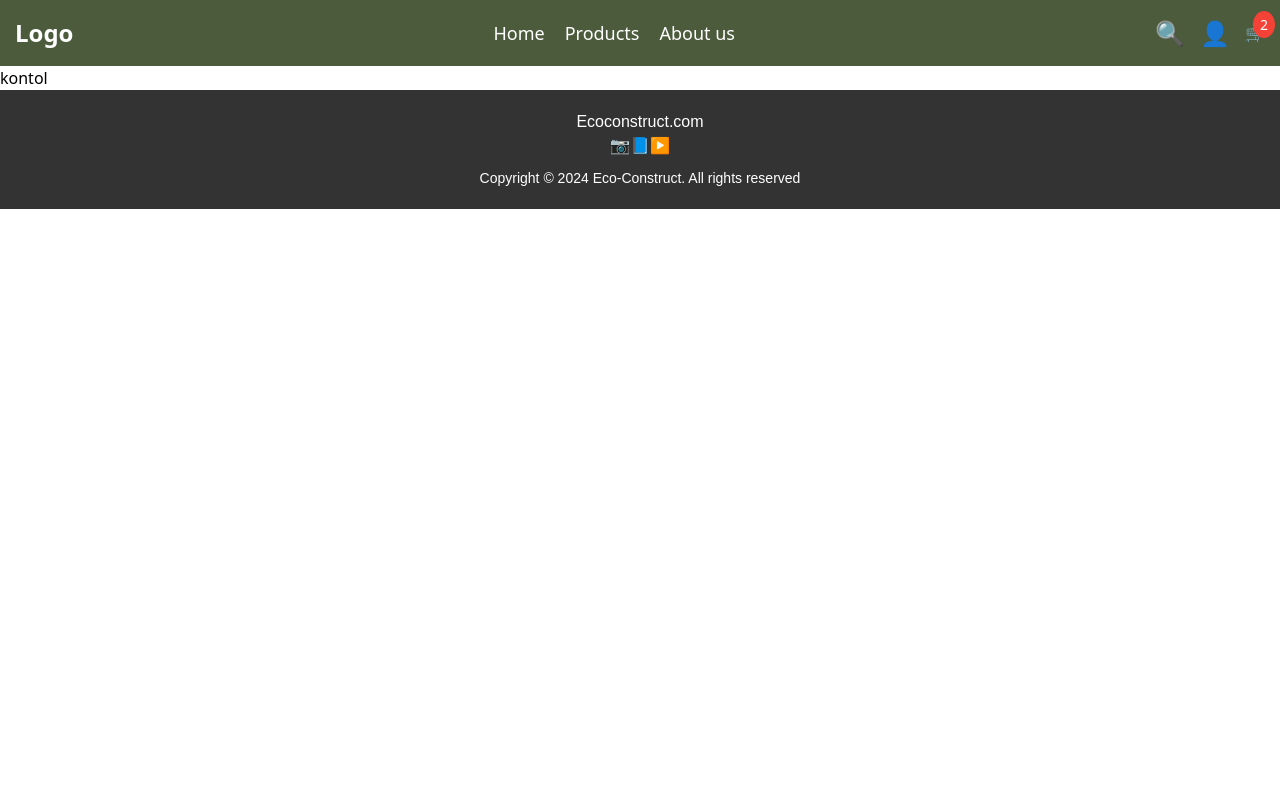
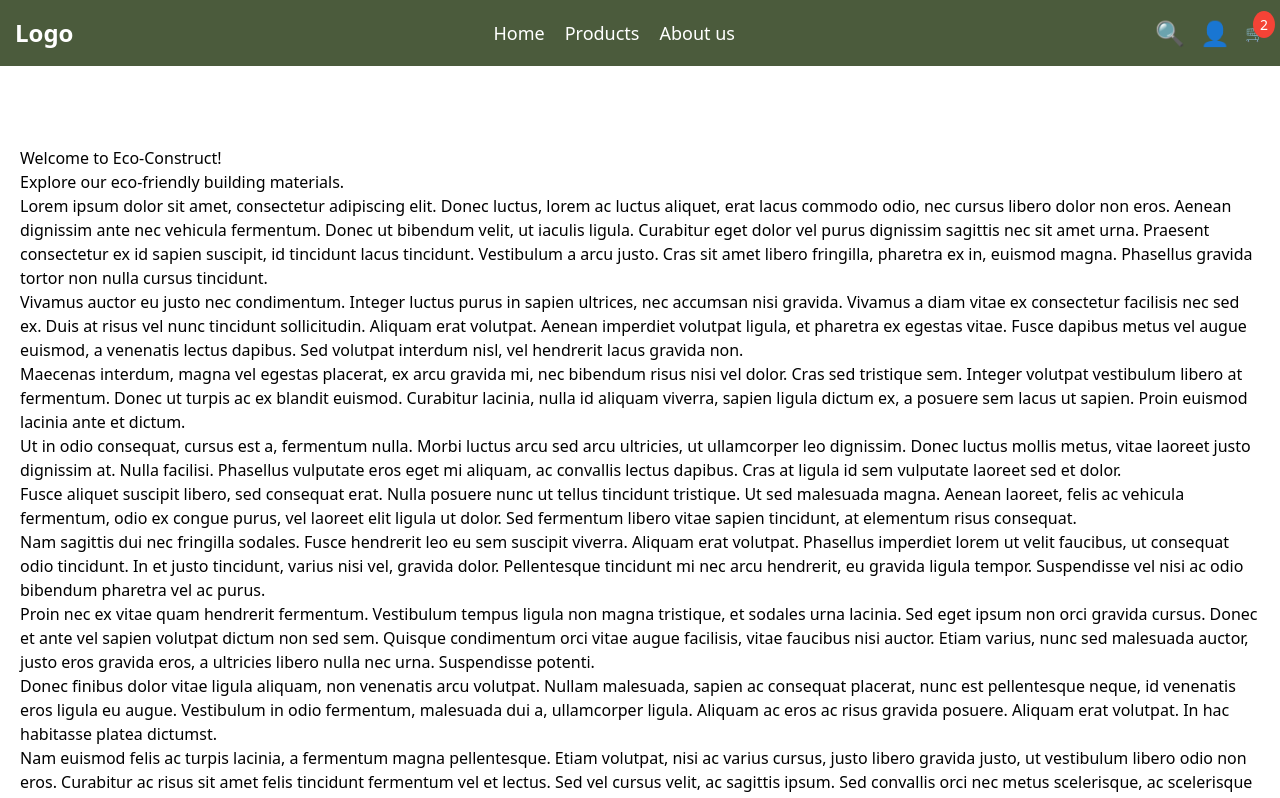
Before and after one commit to kevin-naufal/ekokont_6, a React (Vite) app in the folder EcoConstructProject/: page / in a window 1280 px wide. Shown: the top 798 px of the page. Built offline with nearby package versions, Linux system fonts and the light colour scheme.

Commit message:
HomePage update

```diff
--- a/EcoConstructProject/src/App.jsx
+++ b/EcoConstructProject/src/App.jsx
@@ -4,23 +4,15 @@ import './App.css';
 import Login from './components/Login';
 import Signup from './components/Signup';
 import HomePage from './components/HomePage';
-import Header from './components/Header';
-import Footer from './components/Footer';
 
 function App() {
   return (
     <Router>
-      {/* Header placed outside Routes to ensure it's visible on all pages */}
-      <Header />
-      <div className="min-h-screen bg-gray-100">
         <Routes>
           <Route path="/" element={<HomePage />} />
           <Route path="/login" element={<Login />} />
           <Route path="/signup" element={<Signup />} />
         </Routes>
-      </div>
-      {/* Footer placed outside of Routes to always be visible at the bottom */}
-      <Footer />
     </Router>
   );
 }
--- a/EcoConstructProject/src/components/HomePage.jsx
+++ b/EcoConstructProject/src/components/HomePage.jsx
@@ -1,9 +1,65 @@
 import React from 'react';
+import Header from './Header'; // Import Header
+import Footer from './Footer'; // Import Footer
 
 function HomePage() {
+  // Define styles as JavaScript objects
+  const styles = {
+    homepageContainer: {
+      display: 'flex',
+      flexDirection: 'column',
+      minHeight: '100vh', // Full viewport height
+    },
+    header: {
+      position: 'fixed',
+      top: 0,
+      left: 0,
+      width: '100%',
+      zIndex: 1000, // Ensures header stays above content
+      backgroundColor: '#4b5b3c', // Background color of header
+    },
+    content: {
+      flex: 1, // Takes up available space, pushing footer down
+      padding: '80px 20px 20px', // Add padding for content, accounting for header height
+      overflowY: 'auto', // Enable scrolling if content exceeds the viewport
+    },
+  };
+
   return (
-    <div>
-        <p>kontol</p>
+    <div style={styles.homepageContainer}>
+      <Header style={styles.header} /> {/* Apply header styles */}
+      <div style={styles.content}>
+        <p>Welcome to Eco-Construct!</p>
+        <p>Explore our eco-friendly building materials.</p>
+
+        {/* Add multiple paragraphs to make the page scrollable */}
+        <p>Lorem ipsum dolor sit amet, consectetur adipiscing elit. Donec luctus, lorem ac luctus aliquet, erat lacus commodo odio, nec cursus libero dolor non eros. Aenean dignissim ante nec vehicula fermentum. Donec ut bibendum velit, ut iaculis ligula. Curabitur eget dolor vel purus dignissim sagittis nec sit amet urna. Praesent consectetur ex id sapien suscipit, id tincidunt lacus tincidunt. Vestibulum a arcu justo. Cras sit amet libero fringilla, pharetra ex in, euismod magna. Phasellus gravida tortor non nulla cursus tincidunt.</p>
+
+        <p>Vivamus auctor eu justo nec condimentum. Integer luctus purus in sapien ultrices, nec accumsan nisi gravida. Vivamus a diam vitae ex consectetur facilisis nec sed ex. Duis at risus vel nunc tincidunt sollicitudin. Aliquam erat volutpat. Aenean imperdiet volutpat ligula, et pharetra ex egestas vitae. Fusce dapibus metus vel augue euismod, a venenatis lectus dapibus. Sed volutpat interdum nisl, vel hendrerit lacus gravida non.</p>
+
+        <p>Maecenas interdum, magna vel egestas placerat, ex arcu gravida mi, nec bibendum risus nisi vel dolor. Cras sed tristique sem. Integer volutpat vestibulum libero at fermentum. Donec ut turpis ac ex blandit euismod. Curabitur lacinia, nulla id aliquam viverra, sapien ligula dictum ex, a posuere sem lacus ut sapien. Proin euismod lacinia ante et dictum.</p>
+
+        <p>Ut in odio consequat, cursus est a, fermentum nulla. Morbi luctus arcu sed arcu ultricies, ut ullamcorper leo dignissim. Donec luctus mollis metus, vitae laoreet justo dignissim at. Nulla facilisi. Phasellus vulputate eros eget mi aliquam, ac convallis lectus dapibus. Cras at ligula id sem vulputate laoreet sed et dolor.</p>
+
+        <p>Fusce aliquet suscipit libero, sed consequat erat. Nulla posuere nunc ut tellus tincidunt tristique. Ut sed malesuada magna. Aenean laoreet, felis ac vehicula fermentum, odio ex congue purus, vel laoreet elit ligula ut dolor. Sed fermentum libero vitae sapien tincidunt, at elementum risus consequat.</p>
+
+        <p>Nam sagittis dui nec fringilla sodales. Fusce hendrerit leo eu sem suscipit viverra. Aliquam erat volutpat. Phasellus imperdiet lorem ut velit faucibus, ut consequat odio tincidunt. In et justo tincidunt, varius nisi vel, gravida dolor. Pellentesque tincidunt mi nec arcu hendrerit, eu gravida ligula tempor. Suspendisse vel nisi ac odio bibendum pharetra vel ac purus.</p>
+
+        <p>Proin nec ex vitae quam hendrerit fermentum. Vestibulum tempus ligula non magna tristique, et sodales urna lacinia. Sed eget ipsum non orci gravida cursus. Donec et ante vel sapien volutpat dictum non sed sem. Quisque condimentum orci vitae augue facilisis, vitae faucibus nisi auctor. Etiam varius, nunc sed malesuada auctor, justo eros gravida eros, a ultricies libero nulla nec urna. Suspendisse potenti.</p>
+
+        <p>Donec finibus dolor vitae ligula aliquam, non venenatis arcu volutpat. Nullam malesuada, sapien ac consequat placerat, nunc est pellentesque neque, id venenatis eros ligula eu augue. Vestibulum in odio fermentum, malesuada dui a, ullamcorper ligula. Aliquam ac eros ac risus gravida posuere. Aliquam erat volutpat. In hac habitasse platea dictumst.</p>
+
+        <p>Nam euismod felis ac turpis lacinia, a fermentum magna pellentesque. Etiam volutpat, nisi ac varius cursus, justo libero gravida justo, ut vestibulum libero odio non eros. Curabitur ac risus sit amet felis tincidunt fermentum vel et lectus. Sed vel cursus velit, ac sagittis ipsum. Sed convallis orci nec metus scelerisque, ac scelerisque nulla tincidunt.</p>
+
+        <p>Phasellus nec dui eros. Morbi nec est volutpat, dignissim massa non, ullamcorper justo. Nulla facilisi. Proin a posuere nulla, nec dignissim risus. Sed feugiat, arcu nec cursus facilisis, dolor neque facilisis justo, nec fermentum augue augue ut lorem. Aliquam erat volutpat.</p>
+
+        <p>Praesent sit amet arcu eu nunc suscipit dignissim. Duis at velit sed ex tempor tincidunt. In tincidunt nibh id ex efficitur, vitae consectetur tortor hendrerit. Nunc euismod, dui sit amet fringilla fermentum, metus massa bibendum eros, ut vehicula leo arcu nec magna. Vestibulum ante ipsum primis in faucibus orci luctus et ultrices posuere cubilia curae; Morbi vel arcu ante.</p>
+
+        <p>Sed ut ligula sit amet urna viverra porttitor. Suspendisse sit amet dui consectetur, condimentum ligula at, vulputate nunc. Sed gravida, metus at efficitur scelerisque, mi neque auctor urna, eu feugiat ex justo sit amet metus. Vivamus nec gravida est, ut tincidunt justo. Aenean feugiat augue et purus cursus, in ullamcorper lacus fermentum.</p>
+
+        <p>Fusce faucibus metus eget orci viverra, vel condimentum risus feugiat. Donec sit amet volutpat ligula, sit amet rutrum ligula. Morbi euismod dui ac diam pharetra, at lacinia elit suscipit. Phasellus vitae leo elit. Donec tincidunt nunc vel lectus dignissim, eu maximus metus tristique.</p>
+      </div>
+      <Footer />
     </div>
   );
 }
```
